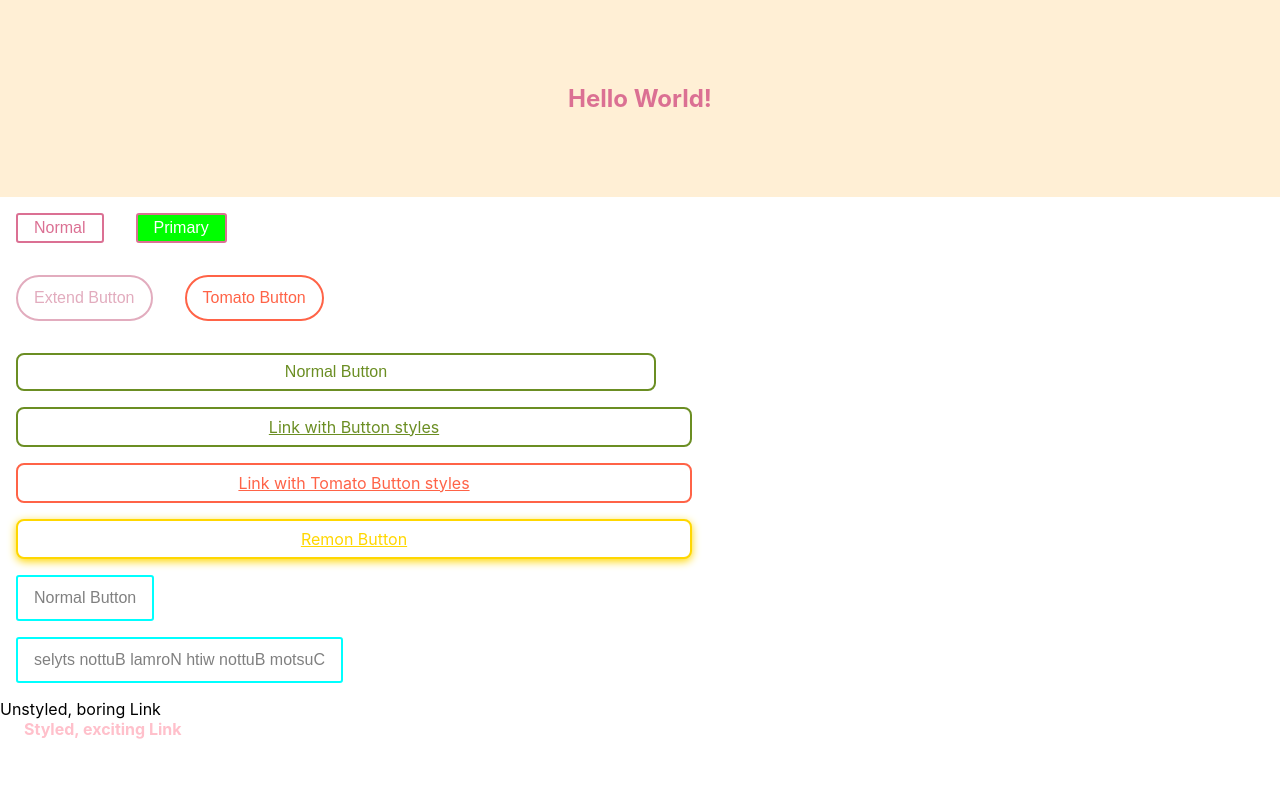
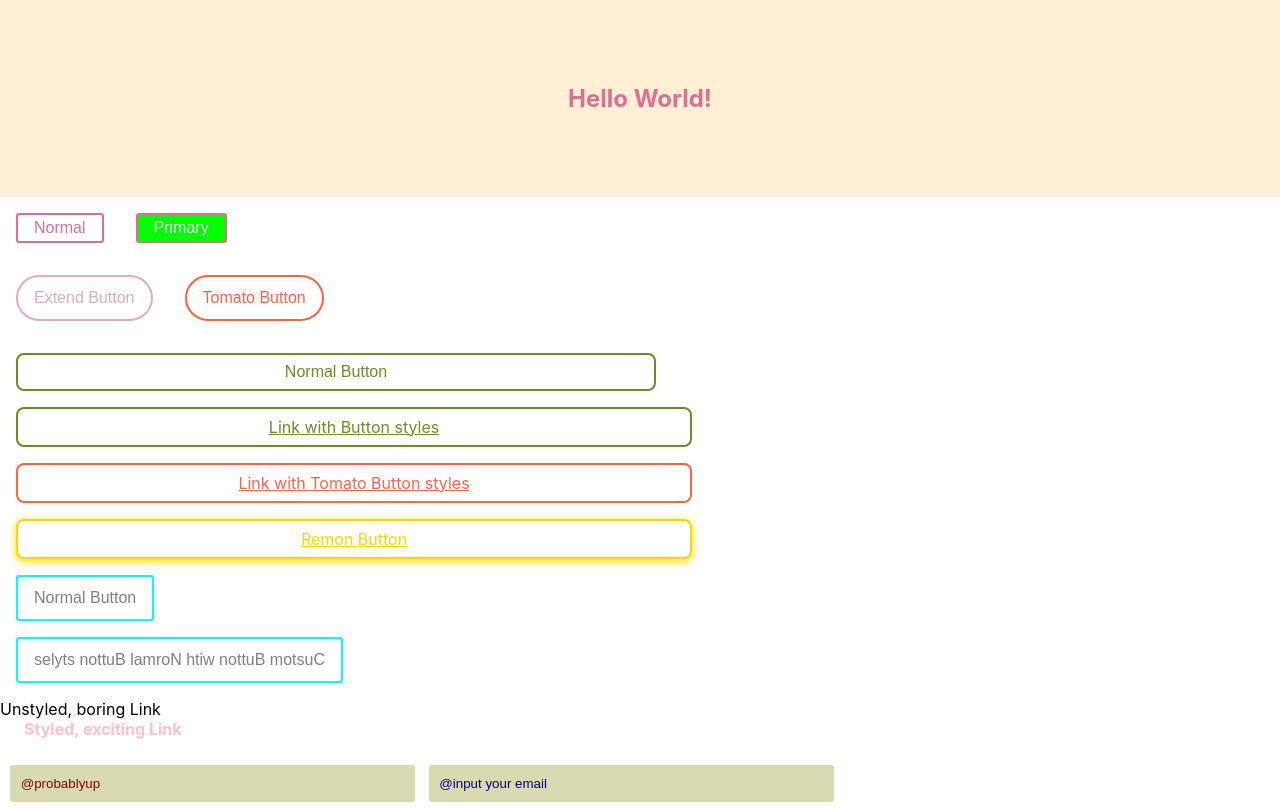
Before and after one commit to mendelssohnbach/styled-component-basics, a React (Create React App) app: page / in a window 1280 px wide. Built offline with nearby package versions, Linux system fonts and the light colour scheme.

Commit message:
Passed props

```diff
--- a/src/App.js
+++ b/src/App.js
@@ -6,6 +6,7 @@ import ExtendButton from './components/ExtendButton';
 import PolymorphicButton from './components/PolymorphicButton';
 import CustomButton from './components/CustomButton';
 import StyledLink from './components/StyledLink';
+import Input from './components/Input';
 
 function App() {
   return (
@@ -16,6 +17,7 @@ function App() {
       <PolymorphicButton />
       <CustomButton />
       <StyledLink />
+      <Input />
     </>
   );
 }
--- /dev/null
+++ b/src/components/Input.jsx
@@ -0,0 +1,22 @@
+import styled from 'styled-components';
+
+const Input = () => {
+  const Input = styled.input`
+    padding: 0.8em;
+    margin: 2em 0.25em 0.5em 0.75em;
+    width: 30vw;
+    color: ${(props) => props.inputColor || '#880404'};
+    background-color: rgba(128, 128, 0, 0.3);
+    border: none;
+    border-radius: 3px;
+  `;
+
+  return (
+    <div>
+      <Input defaultValue="@probablyup" type="text" />
+      <Input defaultValue="@input your email" type="text" inputColor="darkblue" />
+    </div>
+  );
+};
+
+export default Input;
```
Also changed, not shown: 1 other file (tests, documents, lock files or other folders).
